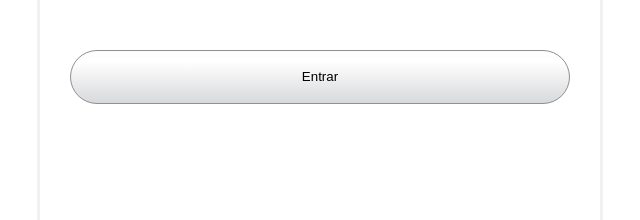
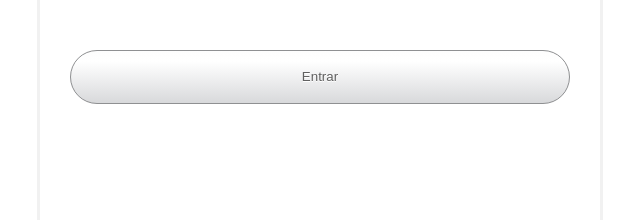
Before and after one commit to Carlos-Reiker/tela-de-login, a plain HTML site: page index.html in a window 1280 px wide. Shown: the part 417-637 px from the top of the page, 320-960 px from the left. Drawn offline with Linux system fonts and the light colour scheme.

Commit message:
update style.css
style button

```diff
--- a/assets/style/style.css
+++ b/assets/style/style.css
@@ -37,4 +37,6 @@ button{
     border-radius: 30px;
     border: 1px solid #8F9092;
     transition: all 0.2s ease;
+    color: #606060;
+    text-shadow: 0 1px #fff;
 }
```
